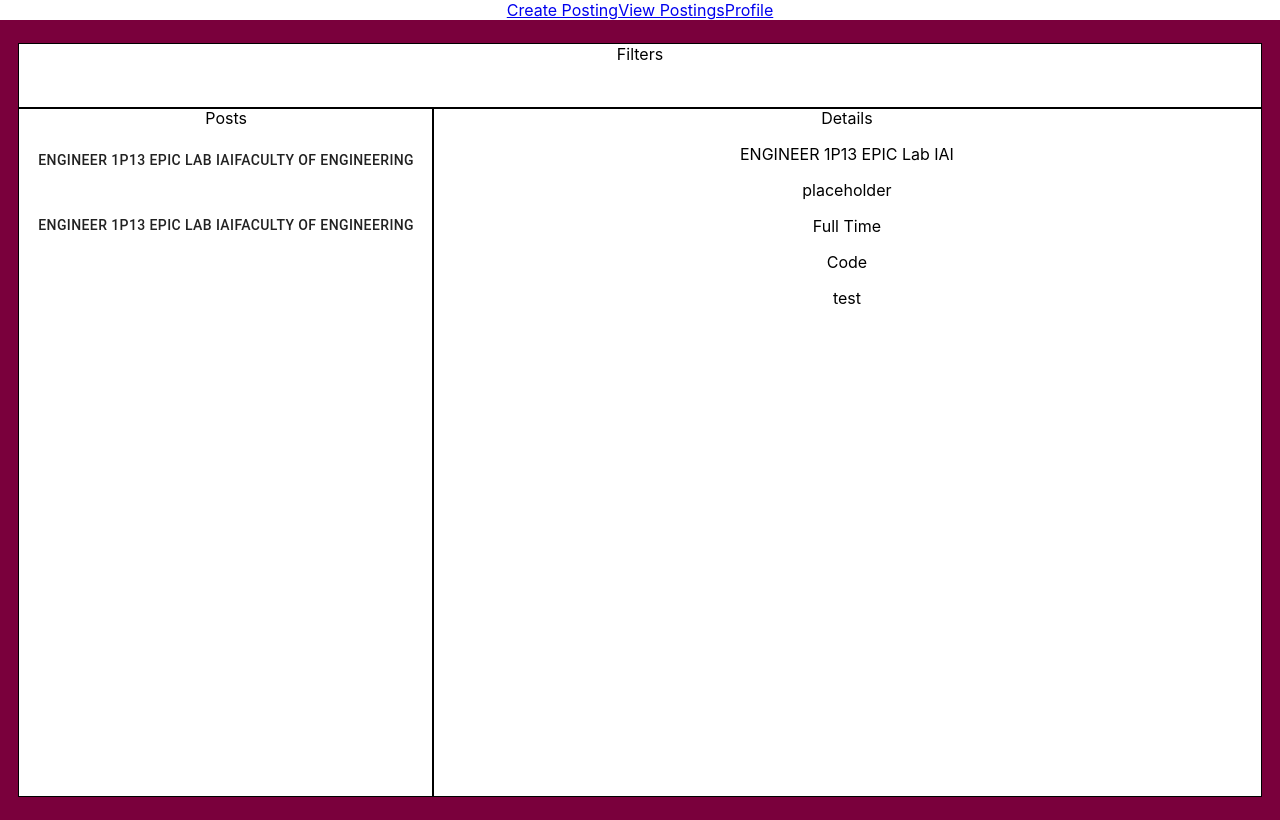
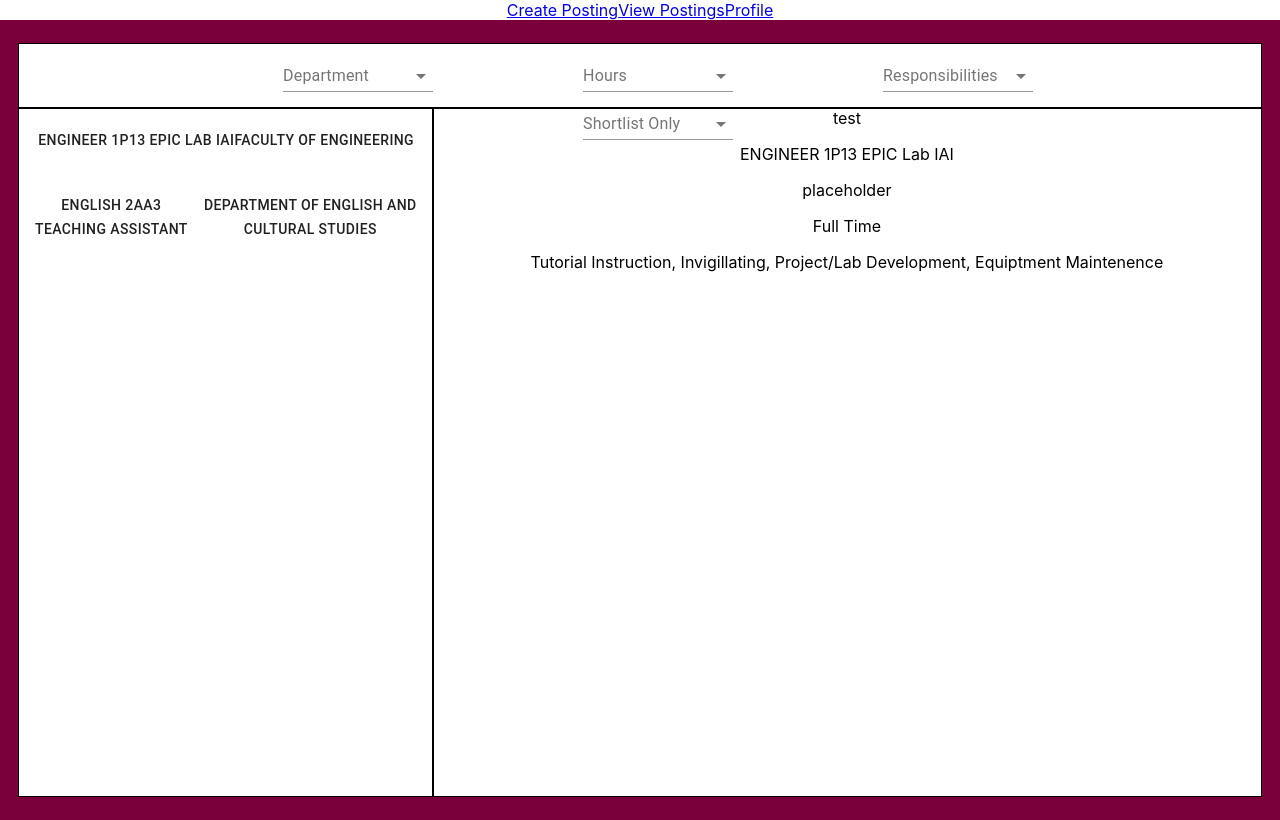
Before and after one commit to joshuaguinness/MacTA-Gateway, a React (Create React App) app: page /#/viewpostings in a window 1280 px wide. Built offline with nearby package versions, Linux system fonts and the light colour scheme.

Commit message:
Added dropdowns for filtering

```diff
--- a/src/components/ViewPostings.css
+++ b/src/components/ViewPostings.css
@@ -32,3 +32,13 @@
 	width: 100%;
 	height: 86vh;
 }
+
+.dSpacing {
+	margin-left: 15%;
+	margin-right: 0;
+}
+
+.spacingControl {
+	padding-right: 150px !important;
+	width: 150px !important;
+}
--- a/src/components/ViewPostings.js
+++ b/src/components/ViewPostings.js
@@ -1,6 +1,6 @@
 import React from "react";
 import './ViewPostings.css';
-import {Grid, Box, Button} from '@material-ui/core';
+import {Grid, Box, Button, Select, MenuItem, InputLabel, FormControl, Checkbox, ListItemText, Input  } from '@material-ui/core';
 
 class Thumbnail extends React.Component {
 
@@ -47,6 +47,108 @@ class PostDetails extends React.Component {
 	}
 }
 
+
+
+function FilterDropdowns() {
+  	const [deptName, setDeptName] = React.useState([]);
+  	const [hrs, setHrs] = React.useState([]);
+  	const [resp, setResp] = React.useState([]);
+
+  	const depts = [
+  		'Department of Chemistry and Chemical Biology',
+  		'Department of Computing and Software',
+  		'Department of Economics',
+  		'Department of English and Cultural Studies',
+  		'Faculty of Engineering',
+	];
+
+	const hours = [
+  		'0-5',
+  		'5-10',
+  		'15-20',
+  		'Full Time',
+	];
+
+	const responsibilities = [
+  		'Project/Lab Development',
+  		'Tutorial Instruction',
+  		'Equiptment Maintenence',
+  		'Invigillating',
+	];
+
+  	const handleChangeDept = (event) => {
+    	setDeptName(event.target.value);
+  	};
+
+  	const handleChangeHrs = (event) => {
+    	setHrs(event.target.value);
+  	};
+
+  	const handleChangeResp = (event) => {
+    	setResp(event.target.value);
+  	};
+
+	return (
+		<div>
+		<div className="dSpacing">
+		<FormControl className="spacingControl">
+			<InputLabel id="dept-label">Department</InputLabel>
+			<Select labelId="dept-label" multiple
+          	value={deptName}
+          	onChange={handleChangeDept}
+          	input={<Input />}
+          	renderValue={(selected) => selected.join(', ')}>
+				{depts.map((name) => (
+	   			 <MenuItem key={name} value={name}>
+	      			<Checkbox checked={deptName.indexOf(name) > -1} />
+	      			<ListItemText primary={name} />
+	    		</MenuItem>
+	  			))}
+			</Select>
+			</FormControl>
+			<FormControl className="spacingControl">
+			<InputLabel id="hr-label">Hours</InputLabel>
+			<Select labelId="hr-label" multiple
+          	value={hrs}
+          	onChange={handleChangeHrs}
+          	input={<Input />}
+          	renderValue={(selected) => selected.join(', ')}>
+				{hours.map((name) => (
+	   			 <MenuItem key={name} value={name}>
+	      			<Checkbox checked={hrs.indexOf(name) > -1} />
+	      			<ListItemText primary={name} />
+	    		</MenuItem>
+	  			))}
+			</Select>
+			</FormControl>
+			<FormControl className="spacingControl">
+			<InputLabel id="resp-label">Responsibilities</InputLabel>
+			<Select labelId="resp-label" multiple
+          	value={resp}
+          	onChange={handleChangeResp}
+          	input={<Input />}
+          	renderValue={(selected) => selected.join(', ')}>
+				{responsibilities.map((name) => (
+	   			 <MenuItem key={name} value={name}>
+	      			<Checkbox checked={resp.indexOf(name) > -1} />
+	      			<ListItemText primary={name} />
+	    		</MenuItem>
+	  			))}
+			</Select>
+			</FormControl>
+			<FormControl className="spacingControl">
+			<InputLabel id="sl-label">Shortlist Only</InputLabel>
+			<Select labelId="sl-label">
+				<MenuItem value={false}>No</MenuItem>
+	  			<MenuItem value={true}>Yes</MenuItem>
+
+			</Select>
+			</FormControl>
+		</div>
+		</div>
+	);
+}
+
 class ViewPostings extends React.Component {
 
   constructor(props) {
@@ -57,15 +159,17 @@ class ViewPostings extends React.Component {
   			 title: "ENGINEER 1P13 EPIC Lab IAI",
   			 dept: "Faculty of Engineering",
   			 hours: "Full Time",
-  			 resp: "Code",
-  			 desc: "placeholder"},
+  			 resp: "Tutorial Instruction, Invigillating, Project/Lab Development, Equiptment Maintenence",
+  			 desc: "placeholder",
+  			 shortlist: false},
 
   			 {id: 1,
-  			 title: "ENGINEER 1P13 EPIC Lab IAI",
-  			 dept: "Faculty of Engineering",
-  			 hours: "Part Time",
-  			 resp: "CAD",
-  			 desc: "placeholder"}
+  			 title: "English 2AA3 Teaching Assistant",
+  			 dept: "Department of English and Cultural Studies",
+  			 hours: "5-10",
+  			 resp: "Tutorial Instruction, Invigillating",
+  			 desc: "placeholder",
+  			 shortlist: false}
   			],
 
   				currDetails: []};
@@ -91,17 +195,18 @@ class ViewPostings extends React.Component {
       	<Box component="div" className="foreground">
       		<Grid container spacing={0}>
         		<Grid item xs={12}>
-        			<Box component="div" className="pOutline filters">Filters</Box>
+        			<Box component="div" className="pOutline filters">
+        				<FilterDropdowns />
+        			</Box>
         		</Grid>
         		<Grid item xs={4}>
-         			<Box component="div" className="pOutline posts">Posts
+         			<Box component="div" className="pOutline posts">
          				<Thumbnail posts={this.state.posts} displayDetails={this.changeCurrentDetails} />
          			</Box>
         		</Grid>
         		<Grid item xs={8}>
-        			<Box component="div" className="pOutline details">Details
+        			<Box component="div" className="pOutline details"> test
         				<PostDetails cDetails={this.state.currDetails} />
-        				test
         			</Box>
         		</Grid>
       		</Grid>
```
